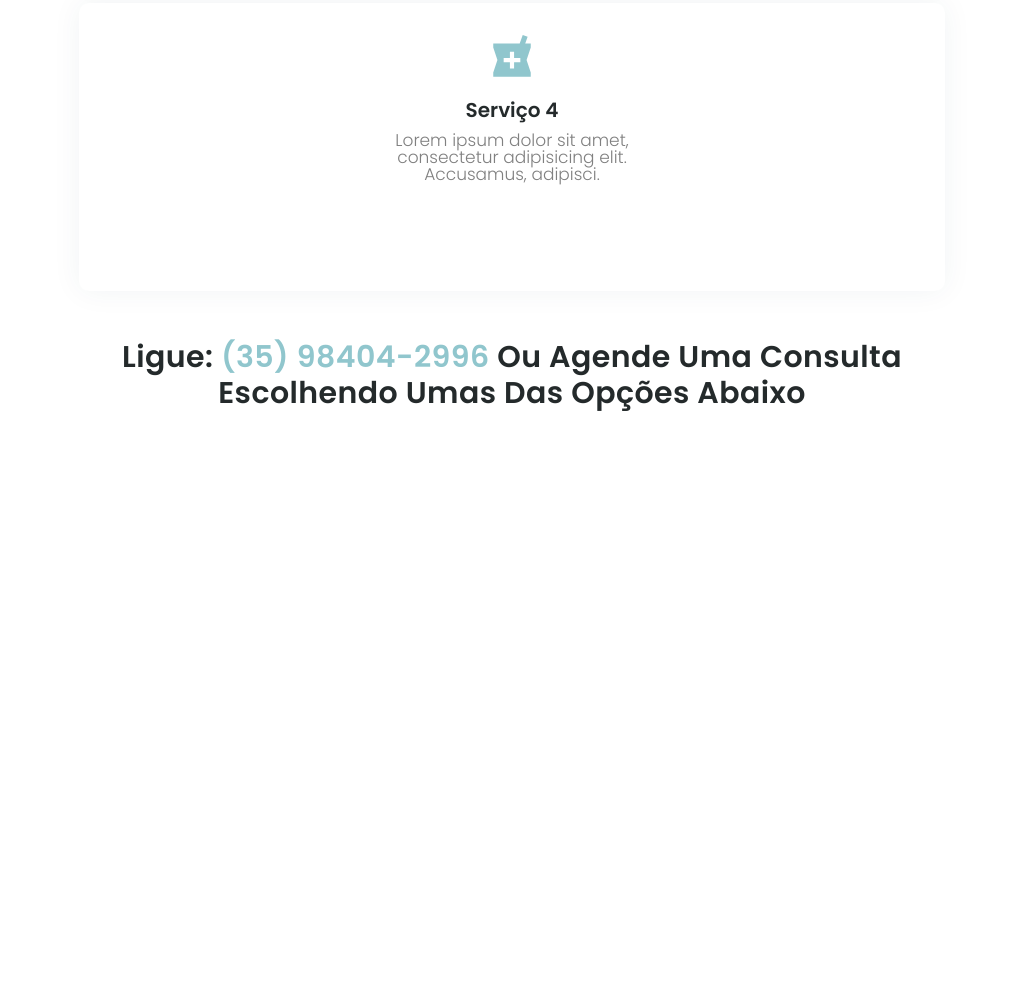
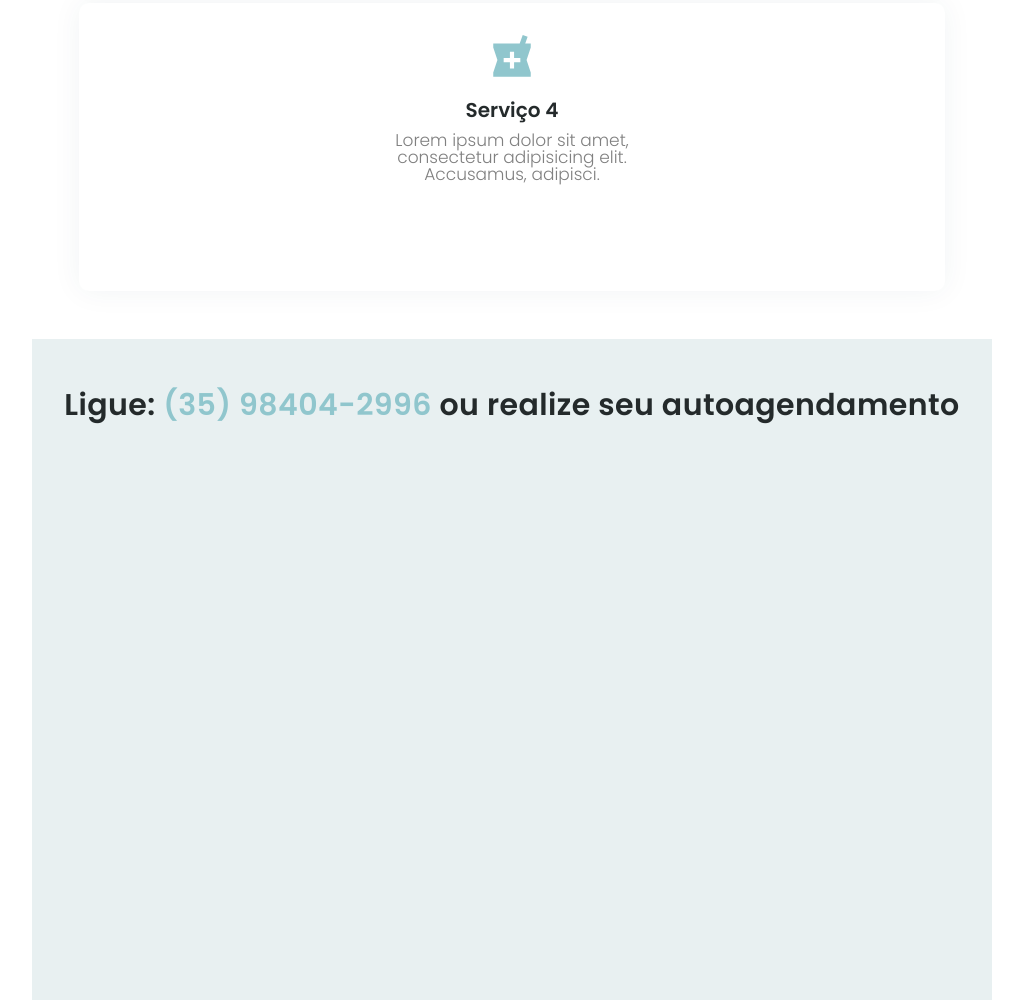
Before and after one commit to wjosue/clinicaalinejosue, a website: page index.html in a window 1280 px wide. Shown: the part 2420-3420 px from the top of the page, without its empty margins (128-1151 px from the left). Drawn offline with nearby package versions, Linux system fonts and the light colour scheme; a script that the page names is missing; files whose address does not match are found by name.

Commit message:
Alteração cor de fundo agenda e tamanho do título

```diff
--- a/css/input.css
+++ b/css/input.css
@@ -15,7 +15,7 @@ h1, h2, h3, h4, h5, h6 {
 }
 
 .h2{
-    @apply text-[30px] xl:text-[44px] font-semibold capitalize tracking-[0.44px];
+    @apply text-[30px] xl:text-[44px] font-semibold tracking-[0.44px];
 }
 
 .h3 {
--- a/index.html
+++ b/index.html
@@ -223,8 +223,8 @@
 <!-- appointment -->
 <section class="appointment section">
 
-    <div class="container mx-auto text-center">
-        <h2 class="appointment__title h2 mb-5 xl:mb-[50px] text-center xl:text-left">ligue: <span class="text-accent-tertiary">(35) 98404-2996</span> ou Agende uma consulta escolhendo umas das opções abaixo </h2>
+    <div class="container mx-auto bg-testimonials py-12">
+        <h2 class="appointment__title h2 mb-5 xl:mb-[50px] text-center xl:text-center">Ligue: <span class="text-accent-tertiary">(35) 98404-2996</span> ou realize seu autoagendamento </h2>
 
         <!-- form -->
         <!--<form class="appointment__form flex flex-col gap-y-5">
@@ -271,10 +271,11 @@
 
             <button class="btn btn-lg btn-accent self-start rounded-full" type="submit">Agendar agora</button>-->
         </form>
-    </div>
+        <!-- Widget em linha do Calendly - início -->
+        <div class="calendly-inline-widget " data-url="https://calendly.com/alinejosuepsicologa?primary_color=2e96f5" style="min-width:320px;height:900px;"></div>
+     </div>
 
-    <!-- Widget em linha do Calendly - início -->
-    <div class="calendly-inline-widget" data-url="https://calendly.com/alinejosuepsicologa?primary_color=2e96f5" style="min-width:320px;height:900px;"></div>
+
 </section>
 
 <!-- testimonials -->
```
Also changed, not shown: dist/output.css.
